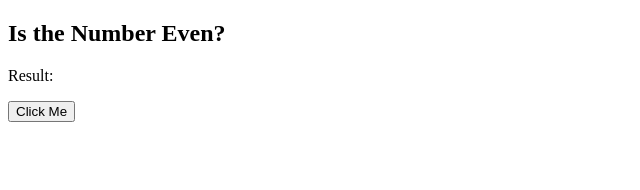
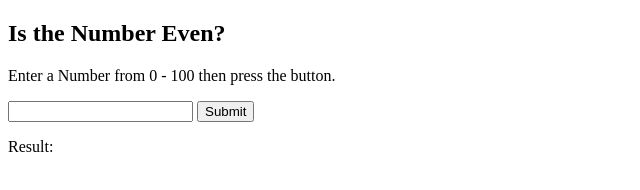
Before and after one commit to DKendle/js, a plain HTML site: page isEven/index.html in a window 1280 px wide. Shown: the whole page, without its empty margins (0-640 px from the left). Drawn offline with Linux system fonts and the light colour scheme.

Commit message:
Adds form placeholder for user to be able to add a number to check if it is even

```diff
--- a/isEven/app.js
+++ b/isEven/app.js
@@ -1,7 +1,12 @@
 let resultDisplay = document.getElementById("result")
-let result;
+let input = document.getElementById("input-form").action
+/*
+input.addEventListener("submit",
 
-function isEven(n){
+
+function (e){
+    e.preventDefault()
+
     if(n % 2 === 0){
         result = "Your number is Even."
     }else{
@@ -9,3 +14,6 @@ function isEven(n){
     }
     resultDisplay.innerHTML = result
 }
+
+)
+*/
--- a/isEven/index.html
+++ b/isEven/index.html
@@ -8,10 +8,13 @@
 </head>
 <body>
     <h2>Is the Number Even?</h2>
-    <!--<p>Enter a Number from 0 - 100 then press the button.</p> !-->
+    <p>Enter a Number from 0 - 100 then press the button.</p>
+    <form id="input-form" action="/app.js" method="post">
+        <input type="text" name="Number" />
+        <input type="submit" value="Submit"/>
+    </form>
 
     <p>Result: <span id="result"></span></p>
-    <button id="button" onclick=isEven(0)>Click Me</button>
 
 <script src="app.js"></script>
 </body>
```
Also changed, not shown: user-form/app.html (added, +15 -0 lines), user-form/app.css (added), user-form/app.js (added).
